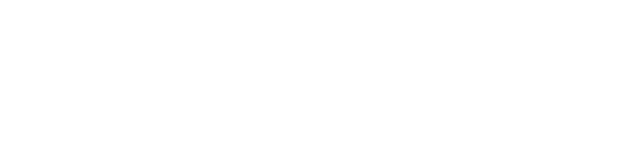
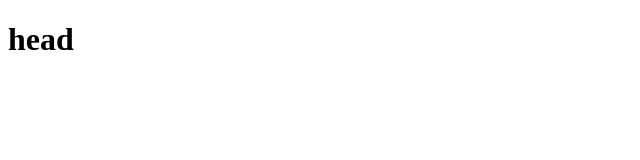
Before and after one commit to joy-mahmud/ph-tube, a plain HTML site: page index.html in a window 1280 px wide. Shown: the whole page, without its empty margins (0-640 px from the left). Drawn offline with Linux system fonts and the light colour scheme.

Commit message:
first commit

```diff
--- a/index.html
+++ b/index.html
@@ -6,7 +6,7 @@
     <title>Phhero</title>
 </head>
 <body>
-    <header></header>
+    <header><h1>head</h1></header>
     <main></main>
 </body>
 </html>
```
